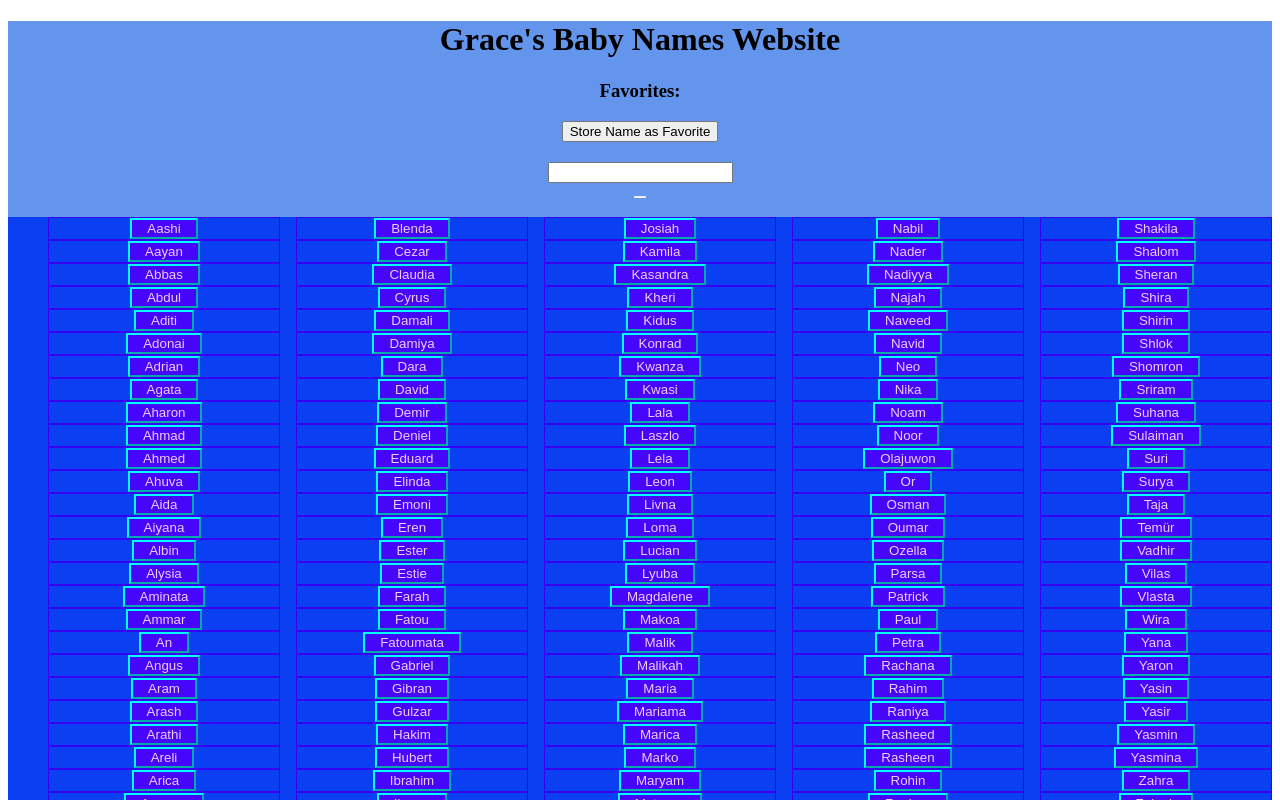
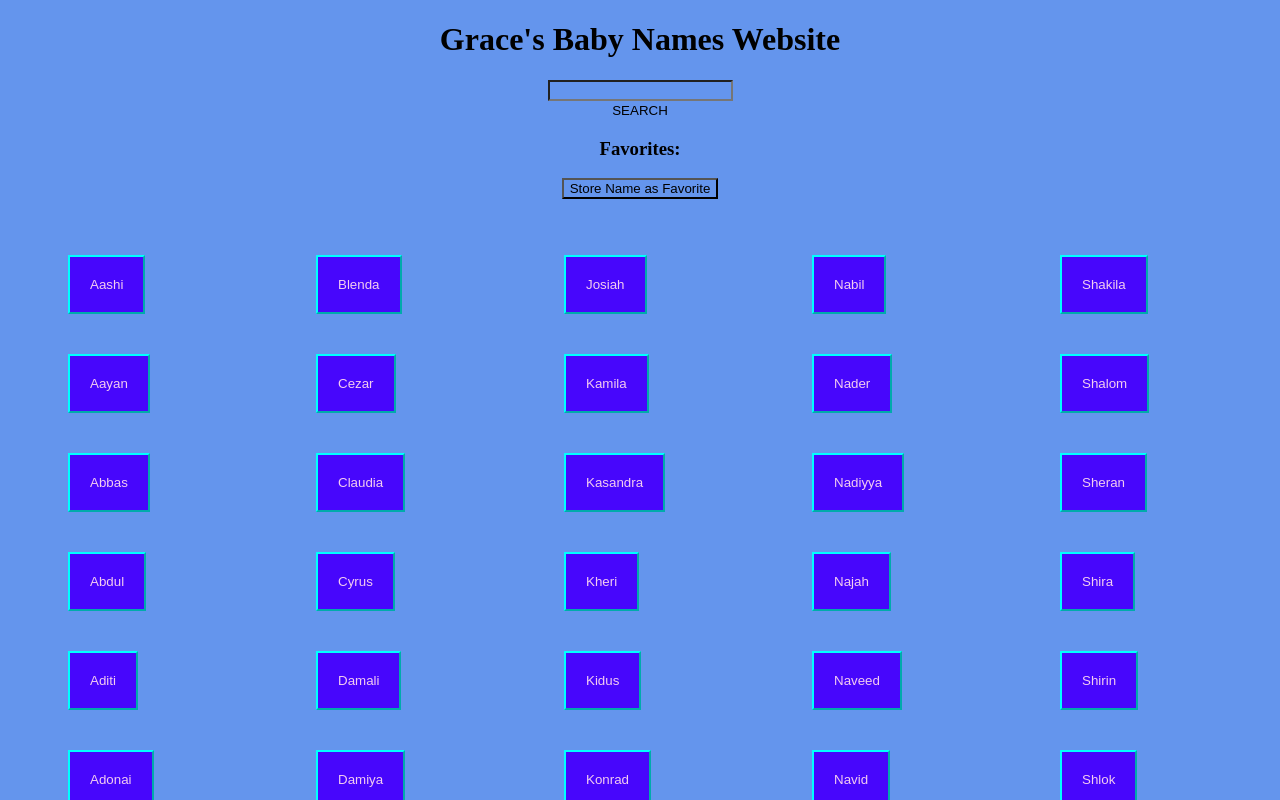
Before and after one commit to GracieLouFreebush22/baby-names, a React (Create React App) app: page / in a window 1280 px wide. Shown: the top 800 px of the page. Built offline with nearby package versions, Linux system fonts and the light colour scheme; the HTML template or start-up script is replaced by a standard one.

Commit message:
fixed props bug

```diff
--- a/src/App.tsx
+++ b/src/App.tsx
@@ -1,10 +1,12 @@
 import { useState } from "react";
 import { BabyNamesView } from "./components/BabyNamesView";
-import { AppHeader } from "./components/AppHeader";
+import { OneName, mySortedNames } from "./BabyNamesData";
 import "./style.css";
 
 export function App(): JSX.Element {
   const [searchMessage, setSearchMessage] = useState("");
+  //this is ultimate parent file but need to change the state in AppHeader??
+  const [favName, setFavName] = useState("");
 
   function handleSearchTermChange(
     event: React.ChangeEvent<HTMLInputElement>
@@ -12,23 +14,27 @@ export function App(): JSX.Element {
     setSearchMessage(event.target.value);
     console.log(event.target.value);
   }
+
+
   return (
     <div>
       <h1> Grace's Baby Names Website</h1>
-      <AppHeader />
-      <div className="search-bar">
-        <input value={searchMessage} onChange={handleSearchTermChange} />
-      </div>
-
-      <button
-        className="search-button"
-        onClick={() => console.log("Search message is...")}
-      ></button>
+        <div className="search-bar">
+          <input value={searchMessage} onChange={handleSearchTermChange} />
+        </div>
+        <button
+          className="search-button"
+          onClick={() => console.log("Search message is...")}> SEARCH
+        </button>
       <div>
-        <BabyNamesView searchmessage={searchMessage} />
+        <BabyNamesView searchmessage={searchMessage}  />
       </div>
     </div>
   );
 }
 
+
+
+
+
 export default App;
--- a/src/components/AppHeader.tsx
+++ /dev/null
@@ -1,22 +0,0 @@
-
-export function AppHeader(): JSX.Element {
-  /*
-  const [favName, setFavName] = useState("");
-  const [storedName, setStoredName] = useState<string[]>([])
-
-const handleAddFavName = () => {
-  setFavName(favName)
-}
- const handleStoreFavNameClicked = () => {
-  setStoredName([...storedName, favName])
- }
-*/
-  return (
-    <div>
-      <h3> Favorites: </h3>
-      <button className="store-button"> Store Name as Favorite </button>
-    </div>
-  );
-}
-
-export default AppHeader;
--- a/src/components/BabyNamesView.tsx
+++ b/src/components/BabyNamesView.tsx
@@ -1,5 +1,6 @@
 import { NameView } from "./NameView";
 import { OneName, mySortedNames } from "../BabyNamesData";
+import { useState } from "react";
 
 export interface NameViewProps {
   onename: OneName;
@@ -9,13 +10,18 @@ interface BabyNamesViewProps {
   searchmessage: string;
 }
 
-export function BabyNamesView({
-  searchmessage,
-}: BabyNamesViewProps): JSX.Element {
+export function BabyNamesView({ searchmessage,}: BabyNamesViewProps): JSX.Element {
   const matchingBabyNames = findMatchingBabyNames(searchmessage, mySortedNames);
 
+  function setFavName(newname: OneName) {
+    throw new Error("Function not implemented.");
+  }
   return (
     <div>
+      <div>
+      <h3> Favorites: </h3>
+      <button className="store-button" > Store Name as Favorite </button>
+    </div>
       <div className="names-view">
         <ul>
           {matchingBabyNames.map((nameItem: OneName) => (
--- a/src/components/NameView.tsx
+++ b/src/components/NameView.tsx
@@ -1,12 +1,20 @@
 import { NameViewProps } from "./BabyNamesView";
+import { useState } from "react";
+import { OneName } from "../BabyNamesData";
+
 
 export function NameView(props: NameViewProps): JSX.Element {
+
   // could set const props.onename to one thing for ease
+  return (
 
-  return (
-    <div className="name-view">
-      <button className="name-button"> {props.onename.name}</button>
+    <div>
+
+        <div className="name-view">
+        <button className="name-button" > {props.onename.name}</button>
+        </div>
     </div>
+
   );
 }
 
--- a/src/style.css
+++ b/src/style.css
@@ -1,10 +1,10 @@
-#root {
+* {
   text-align: center;
   background-color: cornflowerblue;
 }
 ul {
   columns: 5;
-  background-color: rgb(10, 64, 241);
+
 }
 
 .search-bar {
@@ -24,13 +24,12 @@ ul {
   border-color: aqua;
   color: rgb(243, 204, 240);
   background-color: rgb(71, 6, 252);
-  padding-left: 15px;
-  padding-right: 15px;
+  padding: 20px;
+  margin: 20px;
 }
 
 .name-view {
-  color: rgb(33, 2, 105);
-  border: 1.2px solid rgb(54, 1, 243);
+ width: 50px;
 }
 
 /* NOTES FROM LIVE CODING
```
